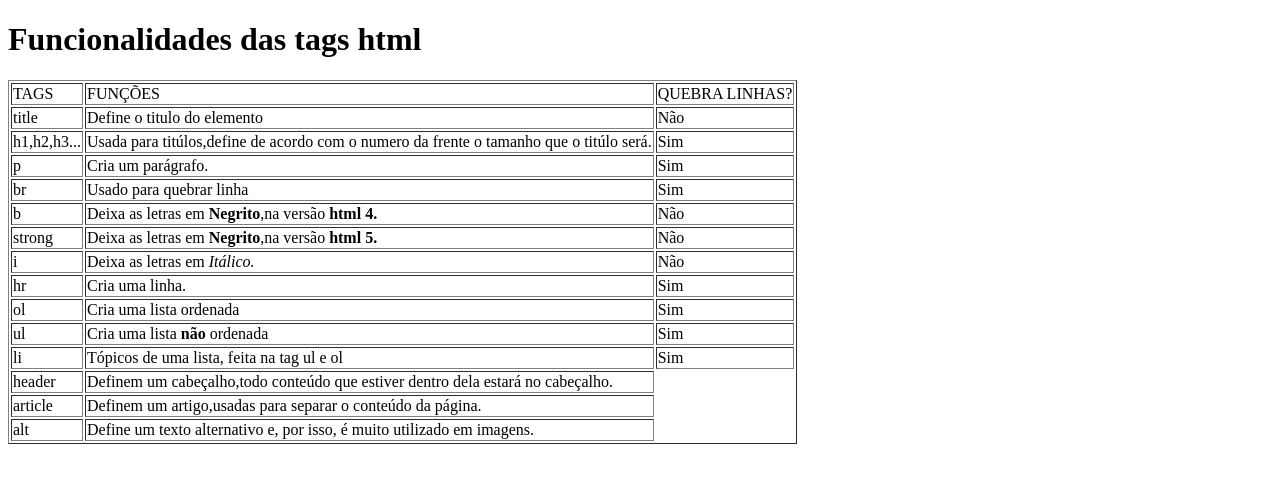
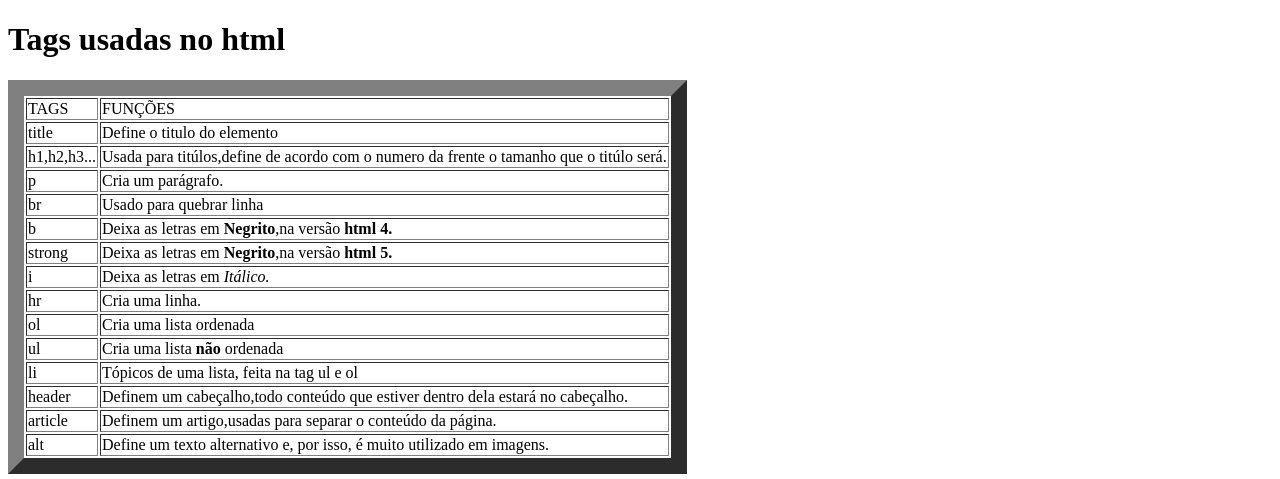
Before and after one commit to karolinepascini/AulasPWI, a plain HTML site: page Aula12032020/index.html in a window 1280 px wide. Shown: the top 479 px of the page. Drawn offline with Linux system fonts and the light colour scheme.

Commit message:
Trabalho para nota
Fizemos uma tabela de funções das tags html como trabalho para nota

```diff
--- a/Aula12032020/index.html
+++ b/Aula12032020/index.html
@@ -5,68 +5,56 @@
 
     </head>
     <body>
-         <h1>Funcionalidades das tags html</h1>
-         <table border="1">
+        <h1>Tags usadas no html</h1>
+         <table border="16">
              <tr>
                  <td>TAGS</td>
                  <td>FUNÇÕES</td>
-                 <td>QUEBRA LINHAS?</td>
             </tr>
             <tr>
                 <td>title</td>
                 <td>Define o titulo do elemento</td>
-                <td>Não</td>
             </tr>
             <tr>
                 <td>h1,h2,h3...</td>
                 <td>Usada para titúlos,define de acordo com o numero da frente
                     o tamanho que o titúlo será.</td>
-                <td>Sim</td>
             </tr>
             <tr>
                 <td>p</td>
                 <td>Cria um parágrafo.</td>
-                <td>Sim</td>
             </tr>
             <tr>
                 <td>br</td>
                 <td>Usado para quebrar linha</td>
-                <td>Sim</td>
             </tr>
             <tr>
                 <td>b</td>
                 <td>Deixa as letras em <b>Negrito</b>,na versão <b>html 4.</b> </td>
-                <td>Não</td>
             </tr>
             <tr>
                 <td>strong</td>
                 <td>Deixa as letras em <strong>Negrito</strong>,na versão <strong >html 5.</strong></td>
-                <td>Não</td>
             </tr>
             <tr>
                 <td>i</td>
                 <td>Deixa as letras em <i>Itálico.</i></td>
-                <td>Não</td>
             </tr>
             <tr>
                 <td>hr</td>
                 <td>Cria uma linha.</td>
-                <td>Sim</td>
             </tr>
             <tr>
                 <td>ol</td>
                 <td>Cria uma lista ordenada</td>
-                <td>Sim</td>
             </tr>
             <tr>
                 <td>ul</td>
                 <td>Cria uma lista <b>não </b>ordenada</td>
-                <td>Sim</td>
             </tr>
             <tr>
                 <td>li</td>
                 <td>Tópicos de uma lista, feita na tag ul e ol</td>
-                <td>Sim</td>
             </tr>
             <tr>
                 <td>header</td>
@@ -102,6 +90,6 @@
          <br>
          <img src="https://i.pinimg.com/236x/13/94/ec/1394eca0b09d624e0a9aa5f7aa05170b.jpg" widt=2000
          height=350>
-
+        }
     </body>
 </html>
```
